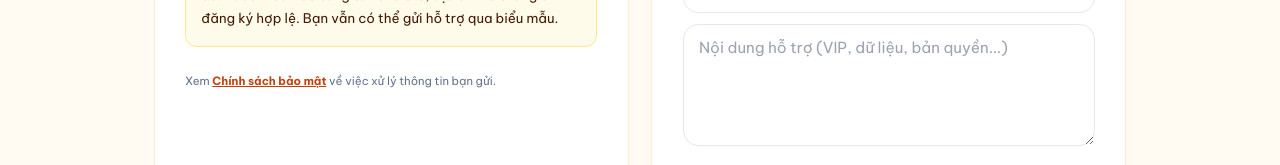
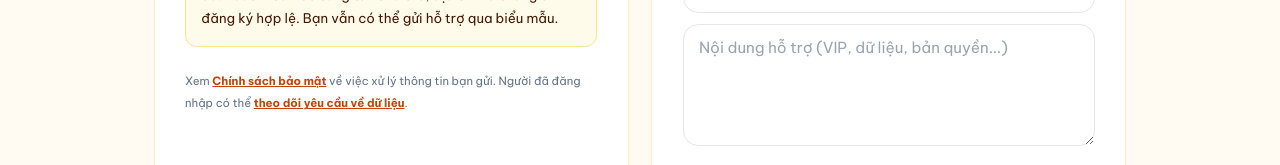
Before and after one commit to aduvava/aduvava, a Next.js app: page /contact in a window 1280 px wide. Shown: the part 431-596 px from the top of the page. Built offline with nearby package versions, Linux system fonts and the light colour scheme; no server answers.

Commit message:
feat(privacy): link data rights center from account and support

```diff
--- a/src/app/(site)/contact/page.tsx
+++ b/src/app/(site)/contact/page.tsx
@@ -42,7 +42,7 @@ export default function ContactPage() {
               Thông tin chủ quản chưa được xác minh để công bố đầy đủ. Educhi cần bổ sung tên chủ thể, địa chỉ và thông tin đăng ký hợp lệ. Bạn vẫn có thể gửi hỗ trợ qua biểu mẫu.
             </p>
           )}
-          <p className="mt-6 text-xs leading-6 text-slate-500">Xem <Link href="/chinh-sach/bao-mat" className="font-bold text-orange-700 underline">Chính sách bảo mật</Link> về việc xử lý thông tin bạn gửi.</p>
+          <p className="mt-6 text-xs leading-6 text-slate-500">Xem <Link href="/chinh-sach/bao-mat" className="font-bold text-orange-700 underline">Chính sách bảo mật</Link> về việc xử lý thông tin bạn gửi. Người đã đăng nhập có thể <Link href="/quyen-du-lieu" className="font-bold text-orange-700 underline">theo dõi yêu cầu về dữ liệu</Link>.</p>
         </section>
         <section className="rounded-[2rem] border border-orange-100 bg-white p-6 shadow-sm sm:p-8">
           <h2 className="text-xl font-black">Gửi yêu cầu</h2>
```
